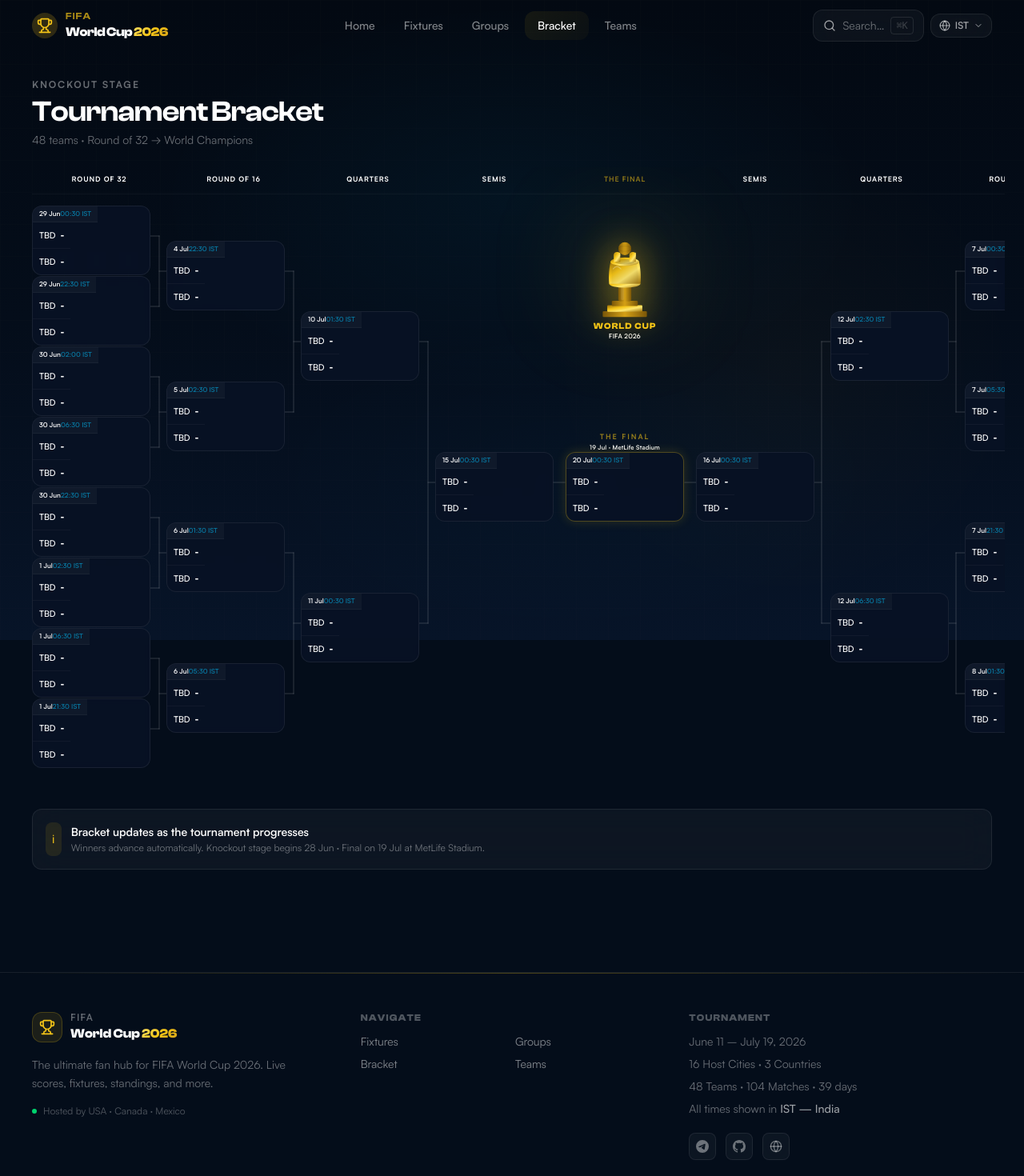
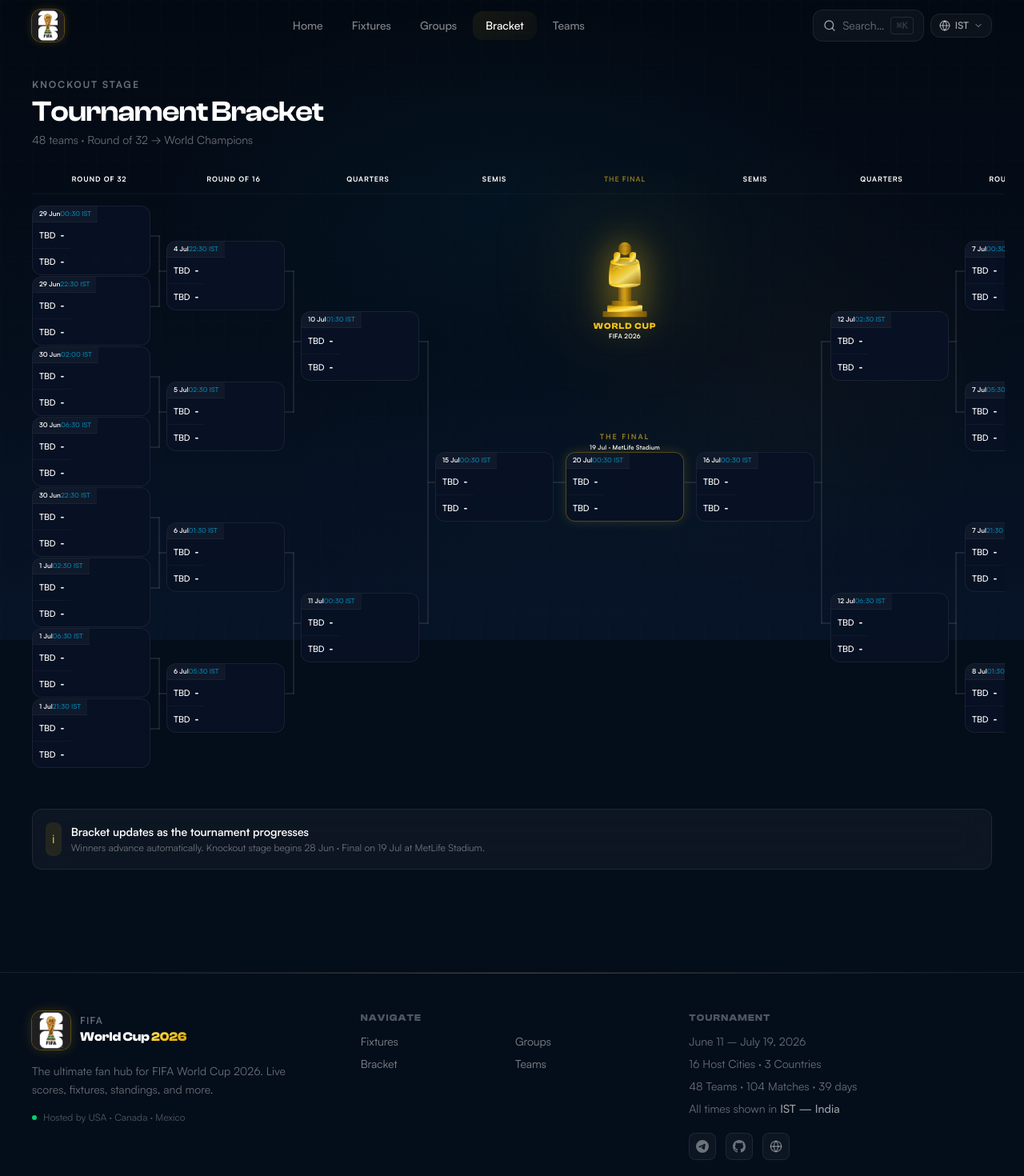
Before and after one commit to ADN004/WorldCup-2026, a Next.js app: page /bracket in a window 1280 px wide. Shown: the top 1470 px of the page at 80% size. Built offline with nearby package versions, Linux system fonts and the light colour scheme; a web font is replaced by a local one.

Commit message:
Add trophy & logo image to public images directory & minor layout improvements

```diff
--- a/app/layout.tsx
+++ b/app/layout.tsx
@@ -30,6 +30,10 @@
     title:       'FIFA World Cup 2026',
     description: 'Premium fan hub – live scores, fixtures, standings, bracket.',
     images:      ['/og-image.png'],
+  },
+  icons: {
+    icon:  [{ url: '/images/logo.webp', type: 'image/webp' }],
+    apple: '/images/logo.webp',
   },
   robots: {
     index:  true,
--- a/components/home/FanPoll.tsx
+++ b/components/home/FanPoll.tsx
@@ -14,23 +14,20 @@
 // Teams sorted by fan base desc — most popular appear first in the voting grid
 const TEAMS_BY_FANBASE = [...TEAMS].sort((a, b) => b.fanBase - a.fanBase)
 
-// Deterministic seed data — no Math.random() to avoid hydration mismatch
-const SEED_POLL: FanPollType = {
-  totalVotes: 142857,
-  lastUpdated: '2026-06-01T00:00:00Z',
-  entries: TEAMS.map(t => ({
-    teamId: t.id,
-    votes: Math.floor(t.fanBase * 10000),
-  })).sort((a, b) => b.votes - a.votes),
+const EMPTY_POLL: FanPollType = {
+  totalVotes:  0,
+  lastUpdated: new Date().toISOString(),
+  entries:     [],
 }
 
 export function FanPoll() {
   const { preferences, setHasVoted, clearVote, setFanPoll } = useAppStore()
-  const [poll, setPoll] = useState<FanPollType>(SEED_POLL)
-  const [voting, setVoting] = useState(false)
+  const [poll, setPoll]               = useState<FanPollType>(EMPTY_POLL)
+  const [loaded, setLoaded]           = useState(false)
+  const [voting, setVoting]           = useState(false)
   const [selectedTeam, setSelectedTeam] = useState<string | null>(null)
-  const [showAll, setShowAll] = useState(false)
-  const [search, setSearch] = useState('')
+  const [showAll, setShowAll]         = useState(false)
+  const [search, setSearch]           = useState('')
 
   const hasVoted    = preferences.hasVoted
   const votedTeamId = preferences.votedTeamId
@@ -40,19 +37,15 @@
     if (lv && teamId && !hasVoted) setHasVoted(teamId)
 
     const unsubscribe = subscribeToPoll(data => {
-      // Merge live Firebase votes on top of seed so all 48 teams always appear
-      const liveMap = new Map((data.entries ?? []).map(e => [e.teamId, e.votes]))
-      const mergedEntries = SEED_POLL.entries.map(seed => ({
-        teamId: seed.teamId,
-        votes:  seed.votes + (liveMap.get(seed.teamId) ?? 0),
-      }))
-      const merged: FanPollType = {
-        totalVotes:  SEED_POLL.totalVotes + (data.totalVotes ?? 0),
+      const entries = (data.entries ?? []).sort((a, b) => b.votes - a.votes)
+      const live: FanPollType = {
+        totalVotes:  entries.reduce((sum, e) => sum + e.votes, 0),
         lastUpdated: data.lastUpdated,
-        entries:     mergedEntries,
+        entries,
       }
-      setPoll(merged)
-      setFanPoll(merged)
+      setPoll(live)
+      setFanPoll(live)
+      setLoaded(true)
     })
     return unsubscribe
   }, [])
@@ -67,12 +60,15 @@
     )
   }, [search])
 
-  const topEntries = useMemo(
-    () => [...(poll.entries ?? [])].sort((a, b) => b.votes - a.votes).slice(0, showAll ? 20 : 10),
-    [poll.entries, showAll]
-  )
+  const topEntries = useMemo(() => {
+    const voteMap = new Map((poll.entries ?? []).map(e => [e.teamId, e.votes]))
+    return TEAMS
+      .map(t => ({ teamId: t.id, votes: voteMap.get(t.id) ?? 0 }))
+      .sort((a, b) => b.votes - a.votes)
+      .slice(0, showAll ? 20 : 10)
+  }, [poll.entries, showAll])
 
-  const totalVotes = poll.totalVotes || topEntries.reduce((s, e) => s + e.votes, 0)
+  const totalVotes = poll.totalVotes
 
   const handleVote = async () => {
     if (!selectedTeam || voting || hasVoted) return
@@ -85,13 +81,13 @@
       } else {
         setLocalVote(selectedTeam)
         setHasVoted(selectedTeam)
-        setPoll(prev => ({
-          ...prev,
-          totalVotes: prev.totalVotes + 1,
-          entries: prev.entries.map(e =>
-            e.teamId === selectedTeam ? { ...e, votes: e.votes + 1 } : e
-          ),
-        }))
+        setPoll(prev => {
+          const exists = prev.entries.some(e => e.teamId === selectedTeam)
+          const entries = exists
+            ? prev.entries.map(e => e.teamId === selectedTeam ? { ...e, votes: e.votes + 1 } : e)
+            : [...prev.entries, { teamId: selectedTeam, votes: 1 }]
+          return { ...prev, totalVotes: prev.totalVotes + 1, entries }
+        })
       }
     } finally {
       setVoting(false)
@@ -109,7 +105,7 @@
             <div className="flex items-center gap-2">
               <Users className="w-4 h-4 text-electric-blue flex-shrink-0" />
               <span className="text-sm font-semibold text-white/70">
-                {formatNumber(totalVotes)} votes cast
+                {totalVotes > 0 ? `${formatNumber(totalVotes)} votes cast` : 'Be the first to vote!'}
               </span>
             </div>
             {hasVoted && (
@@ -164,7 +160,7 @@
                 )}
               </div>
 
-              {/* Team grid — all 48, sorted by fan base, filtered by search */}
+              {/* Team grid */}
               <div className="grid grid-cols-2 sm:grid-cols-3 gap-2 max-h-64 overflow-y-auto pr-1 no-scrollbar">
                 <AnimatePresence mode="popLayout">
                   {filteredTeams.length === 0 ? (
@@ -258,6 +254,11 @@
             <span className="text-sm font-semibold text-white/70">Fan Favorites</span>
           </div>
 
+          {!loaded ? (
+            <div className="flex-1 flex flex-col items-center justify-center py-12 gap-3">
+              <p className="text-sm text-white/30">Loading results…</p>
+            </div>
+          ) : (
             <div className="flex flex-col gap-2.5">
               {topEntries.map((entry, i) => {
                 const team    = TEAMS.find(t => t.id === entry.teamId)
@@ -273,7 +274,6 @@
                     transition={{ delay: i * 0.03 }}
                     className="flex items-center gap-2.5"
                   >
-                  {/* Rank */}
                     <span className={cn(
                       'w-5 text-xs font-bold tabular-nums text-center flex-shrink-0',
                       i === 0 ? 'text-gold' : i === 1 ? 'text-white/50' : i === 2 ? 'text-warning/70' : 'text-white/20'
@@ -300,7 +300,7 @@
                         <motion.div
                           className="progress-fill"
                           initial={{ width: 0 }}
-                        animate={{ width: `${pct}%` }}
+                          animate={{ width: `${Math.min(pct, 100)}%` }}
                           transition={{ duration: 0.8, delay: i * 0.03, ease: 'easeOut' }}
                           style={{
                             background: i === 0
@@ -316,13 +316,16 @@
                 )
               })}
             </div>
+          )}
 
+          {loaded && (
             <button
               onClick={() => setShowAll(v => !v)}
               className="mt-auto text-xs text-white/30 hover:text-white/60 transition-colors text-center pt-1"
             >
               {showAll ? 'Show top 10' : 'Show top 20'}
             </button>
+          )}
         </div>
 
       </div>
--- a/components/home/HeroSection.tsx
+++ b/components/home/HeroSection.tsx
@@ -1,14 +1,15 @@
 'use client'
 
 import { motion } from 'framer-motion'
+import Image from 'next/image'
 import Link from 'next/link'
-import { Trophy, Play, Calendar, ChevronDown } from 'lucide-react'
+import { Play, Calendar, ChevronDown } from 'lucide-react'
 import { CountdownTimer } from '@/components/ui/CountdownTimer'
 
 const TOURNAMENT_START = '2026-06-11T21:00:00Z'
 
 // Deterministic star positions — no Math.random() to avoid SSR/client hydration mismatch
-const STARS = Array.from({ length: 20 }, (_, i) => ({
+const STARS = Array.from({ length: 24 }, (_, i) => ({
   width:    1 + (i * 0.7) % 3,
   height:   1 + (i * 1.1) % 3,
   top:      `${(i * 4.7) % 100}%`,
@@ -21,22 +22,21 @@
 export function HeroSection() {
   return (
     <section className="relative min-h-[100svh] flex flex-col items-center justify-center overflow-hidden">
-      {/* Background layers */}
+      {/* ── Background ─────────────────────────────────────────────────────────── */}
       <div className="absolute inset-0 -z-10">
-        {/* Stadium lighting effect */}
         <div
           className="absolute inset-0"
           style={{
             background: `
-              radial-gradient(ellipse 120% 80% at 50% -10%, rgba(0,194,255,0.12) 0%, transparent 55%),
-              radial-gradient(ellipse 80% 60% at 80% 20%,  rgba(245,197,24,0.08) 0%, transparent 50%),
-              radial-gradient(ellipse 60% 40% at 20% 60%,  rgba(0,194,255,0.06) 0%, transparent 50%),
+              radial-gradient(ellipse 120% 80% at 50% -10%, rgba(0,194,255,0.10) 0%, transparent 55%),
+              radial-gradient(ellipse 80% 60% at 80% 20%,  rgba(245,197,24,0.07) 0%, transparent 50%),
+              radial-gradient(ellipse 60% 40% at 20% 60%,  rgba(0,194,255,0.05) 0%, transparent 50%),
               linear-gradient(180deg, #030912 0%, #040D1A 40%, #071428 100%)
             `,
           }}
         />
 
-        {/* Animated particles */}
+        {/* Particles */}
         <div className="absolute inset-0 overflow-hidden">
           {STARS.map((star, i) => (
             <div
@@ -47,7 +47,7 @@
                 height:     star.height,
                 top:        star.top,
                 left:       star.left,
-                background: star.isGold ? 'rgba(245,197,24,0.6)' : 'rgba(255,255,255,0.25)',
+                background: star.isGold ? 'rgba(245,197,24,0.55)' : 'rgba(255,255,255,0.22)',
                 animation:  `star-twinkle ${star.duration}s ease-in-out ${star.delay}s infinite`,
               }}
             />
@@ -55,9 +55,10 @@
         </div>
       </div>
 
-      {/* Content */}
+      {/* ── Content ────────────────────────────────────────────────────────────── */}
       <div className="page-container text-center z-10 py-20">
-        {/* Pre-title */}
+
+        {/* Pre-title line */}
         <motion.div
           initial={{ opacity: 0, y: 20 }}
           animate={{ opacity: 1, y: 0 }}
@@ -69,34 +70,56 @@
           <div className="h-px w-16 bg-gradient-to-l from-transparent to-gold/50" />
         </motion.div>
 
-        {/* Trophy */}
+        {/* ── Trophy image ──────────────────────────────────────────────────────── */}
         <motion.div
-          initial={{ opacity: 0, scale: 0.7, y: 30 }}
+          initial={{ opacity: 0, scale: 0.75, y: 40 }}
           animate={{ opacity: 1, scale: 1, y: 0 }}
-          transition={{ duration: 0.8, delay: 0.1, ease: [0.34, 1.56, 0.64, 1] }}
-          className="flex justify-center mb-6"
+          transition={{ duration: 0.9, delay: 0.1, ease: [0.34, 1.56, 0.64, 1] }}
+          className="flex justify-center mb-2"
         >
-          <div className="relative">
+          <div className="relative flex items-center justify-center">
+            {/* Gold halo behind the trophy */}
             <div
-              className="absolute inset-0 rounded-full"
+              className="absolute rounded-full"
               style={{
-                background: 'radial-gradient(ellipse, rgba(245,197,24,0.25) 0%, transparent 70%)',
-                filter: 'blur(20px)',
-                transform: 'scale(2)',
+                width: 340,
+                height: 340,
+                background: 'radial-gradient(ellipse, rgba(245,197,24,0.22) 0%, rgba(245,197,24,0.06) 45%, transparent 70%)',
+                filter: 'blur(24px)',
               }}
             />
-            <Trophy
-              className="w-20 h-20 md:w-28 md:h-28 text-gold relative z-10 animate-trophy-glow"
-              strokeWidth={1.5}
+            {/* Bottom ground glow */}
+            <div
+              className="absolute bottom-0 left-1/2 -translate-x-1/2"
+              style={{
+                width: 200,
+                height: 40,
+                background: 'radial-gradient(ellipse, rgba(245,197,24,0.35) 0%, transparent 70%)',
+                filter: 'blur(16px)',
+              }}
             />
+
+            {/* Trophy image — place trophy.png in public/images/ */}
+            <div className="relative w-44 h-56 sm:w-56 sm:h-72 md:w-72 md:h-96 z-10">
+              <Image
+                src="/images/trophy.png"
+                alt="FIFA World Cup Trophy"
+                fill
+                className="object-contain"
+                style={{
+                  filter: 'drop-shadow(0 0 40px rgba(245,197,24,0.55)) drop-shadow(0 20px 60px rgba(245,197,24,0.30))',
+                }}
+                priority
+              />
+            </div>
           </div>
         </motion.div>
 
-        {/* Main heading */}
+        {/* ── Main heading ──────────────────────────────────────────────────────── */}
         <motion.div
           initial={{ opacity: 0, y: 30 }}
           animate={{ opacity: 1, y: 0 }}
-          transition={{ duration: 0.7, delay: 0.2 }}
+          transition={{ duration: 0.7, delay: 0.25 }}
         >
           <h1 className="font-heading font-bold leading-none tracking-tight">
             <span className="block text-5xl sm:text-6xl md:text-8xl lg:text-9xl text-white">
--- a/components/layout/Footer.tsx
+++ b/components/layout/Footer.tsx
@@ -1,7 +1,8 @@
 'use client'
 
 import Link from 'next/link'
-import { Trophy, Globe } from 'lucide-react'
+import Image from 'next/image'
+import { Globe } from 'lucide-react'
 import { useAppStore } from '@/store/useAppStore'
 import { TIMEZONE_LIST } from '@/components/ui/TimezoneSelector'
 
@@ -45,9 +46,14 @@
         <div className="grid grid-cols-1 md:grid-cols-3 gap-10 md:gap-8">
           {/* Brand */}
           <div className="flex flex-col gap-4">
-            <Link href="/" className="flex items-center gap-2.5">
-              <div className="p-2 rounded-xl bg-gold/10 border border-gold/20">
-                <Trophy className="w-5 h-5 text-gold" />
+            <Link href="/" className="flex items-center gap-3 group">
+              <div className="relative w-12 h-12 rounded-xl overflow-hidden flex-shrink-0 ring-1 ring-gold/30 group-hover:ring-gold/60 transition-all duration-200 shadow-[0_0_16px_rgba(245,197,24,0.2)]">
+                <Image
+                  src="/images/logo.webp"
+                  alt="FIFA World Cup 2026"
+                  fill
+                  className="object-cover group-hover:scale-105 transition-transform duration-200"
+                />
               </div>
               <div>
                 <div className="text-xs text-white/40 font-semibold tracking-widest uppercase">FIFA</div>
--- a/components/layout/Navigation.tsx
+++ b/components/layout/Navigation.tsx
@@ -2,6 +2,7 @@
 
 import { useState, useEffect } from 'react'
 import Link from 'next/link'
+import Image from 'next/image'
 import { usePathname } from 'next/navigation'
 import { motion, AnimatePresence } from 'framer-motion'
 import { Search, Menu, X, Trophy, Calendar, Users, GitBranch, BarChart3 } from 'lucide-react'
@@ -64,18 +65,15 @@
         <div className="page-container">
           <div className="flex items-center justify-between h-16">
             {/* Logo */}
-            <Link href="/" className="flex items-center gap-2.5 group">
-              <div className="relative w-8 h-8 flex items-center justify-center">
-                <div className="absolute inset-0 rounded-full bg-gradient-gold opacity-20 group-hover:opacity-40 transition-opacity" />
-                <Trophy className="w-5 h-5 text-gold relative z-10" />
-              </div>
-              <div className="flex flex-col leading-none">
-                <span className="font-heading text-xs font-semibold text-gold/70 tracking-widest uppercase">
-                  FIFA
-                </span>
-                <span className="font-heading text-base font-bold text-white tracking-tight">
-                  World Cup <span className="text-gradient-gold">2026</span>
-                </span>
+            <Link href="/" className="flex items-center group">
+              <div className="relative w-10 h-10 rounded-xl overflow-hidden flex-shrink-0 ring-1 ring-gold/30 group-hover:ring-gold/60 transition-all duration-200 shadow-[0_0_12px_rgba(245,197,24,0.2)]">
+                <Image
+                  src="/images/logo.webp"
+                  alt="FIFA World Cup 2026"
+                  fill
+                  className="object-cover group-hover:scale-105 transition-transform duration-200"
+                  priority
+                />
               </div>
             </Link>
 
```
Also changed, not shown: public/images/logo.webp (added), public/images/trophy.png (added). Lines whose indentation alone changed are shown as unchanged.
